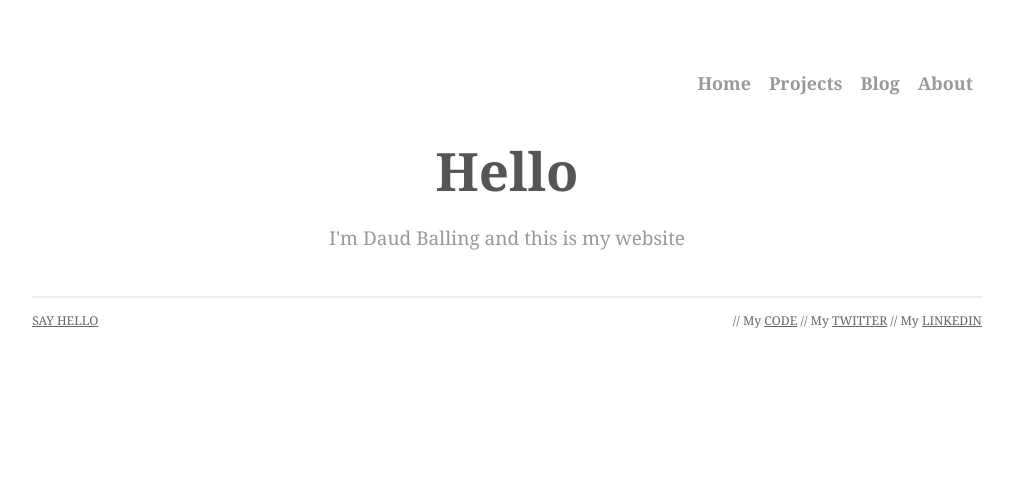
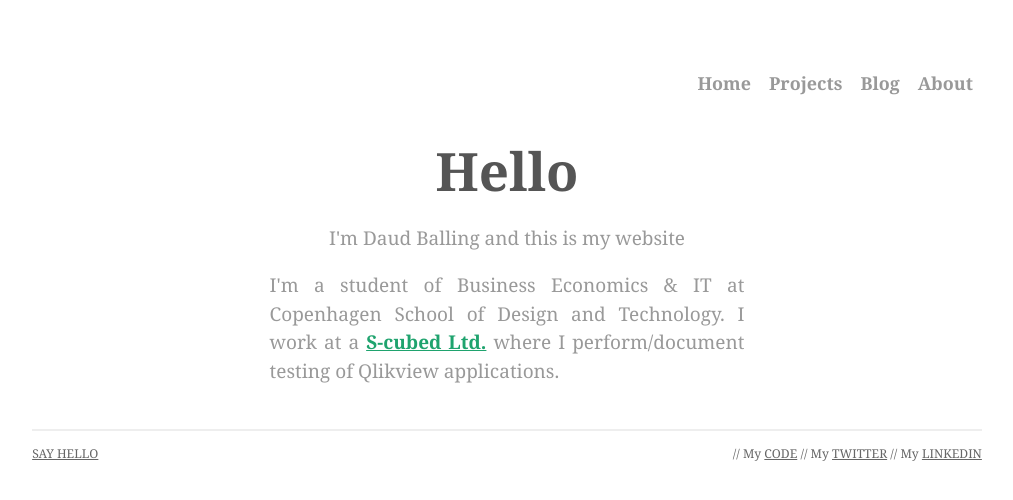
Before and after one commit to daudballing/daudballing.github.io, a Jekyll site: the page built from index.html, in a window 1280 px wide. Shown: the top 500 px of the page, without its empty margins (133-1146 px from the left). Built offline with Jekyll 4.4.1, drawn with Linux system fonts in a browser that asks for light colours; Markdown is read by kramdown in place of the engine named in the settings.

Commit message:
Updating Index page and link styles

```diff
--- a/css/main.css
+++ b/css/main.css
@@ -45,7 +45,7 @@ h1, h2, h3, h4, h5, h6 {
   float: right !important;
 }
 
-.border {
+.box {
   border: 4px solid #999 !important;
 }
 
@@ -292,8 +292,7 @@ nav li a:hover {
   background: url(/assets/images/portrait.jpg) no-repeat;
   background-size: 150px 150px;
   margin-top: 25px;
-  }
-
+}
 
 /* Footer
    ========================================================================== */
@@ -326,10 +325,6 @@ nav li a:hover {
 .footer_links li{
   overflow: hidden;
   display: inline;
-}
-
-.footer .hello a {
-  color: #8085C1;
 }
 
 
@@ -374,7 +369,11 @@ section:first-of-type { border-top: none; }
 
   .column.full { width: 100%;}
   .column.two-thirds { width: 66.7%; }
-  .column.half { width: 50%; }
+  .column_half {
+    width: 50%;
+    margin: 0 auto;
+    text-align: justify;
+  }
   .column.third { width: 33.3%; }
   .column.fourth { width: 24.95%; }
   .column.flow-opposite { float: right; }
@@ -394,9 +393,31 @@ h4, h5, h6 {font-size: 100%}
 
 h1 { margin-bottom: 0.4em; text-align: center;}
 
-a         { color: #666; }
-a:hover   { color: #ada; }
-a:visited { color: #666; }
+p {
+  color: #999;
+}
+
+.column_half a {
+  color: #1fa36e;
+  font-weight: 800;
+  -moz-transition: color 0.3s ease;
+  -ms-transition: color 0.3s ease;
+  -webkit-transition: color 0.3s ease;
+  transition: color 0.3s ease;
+}
+
+a   {color: #666;}
+
+.column_half a:hover   {
+  color: #ada;
+  -moz-transition: color 0.3s ease;
+  -ms-transition: color 0.3s ease;
+  -webkit-transition: color 0.3s ease;
+  transition: color 0.3s ease;
+}
+
+.column_half a:visited { color: #666; }
+
 
 
 /* Box Model
--- a/index.html
+++ b/index.html
@@ -7,6 +7,6 @@ title: Daud Balling
 	<p>I'm Daud Balling and this is my website</p>
 </div>
 
-<div class="column full">
-
+<div class="column_half">
+	<p>I'm a student of Business Economics & IT at Copenhagen School of Design and Technology. I work at a <a href="http://s-cubed.com">S-cubed Ltd.</a> where I perform/document testing of Qlikview applications.</p>
 </div>
```
